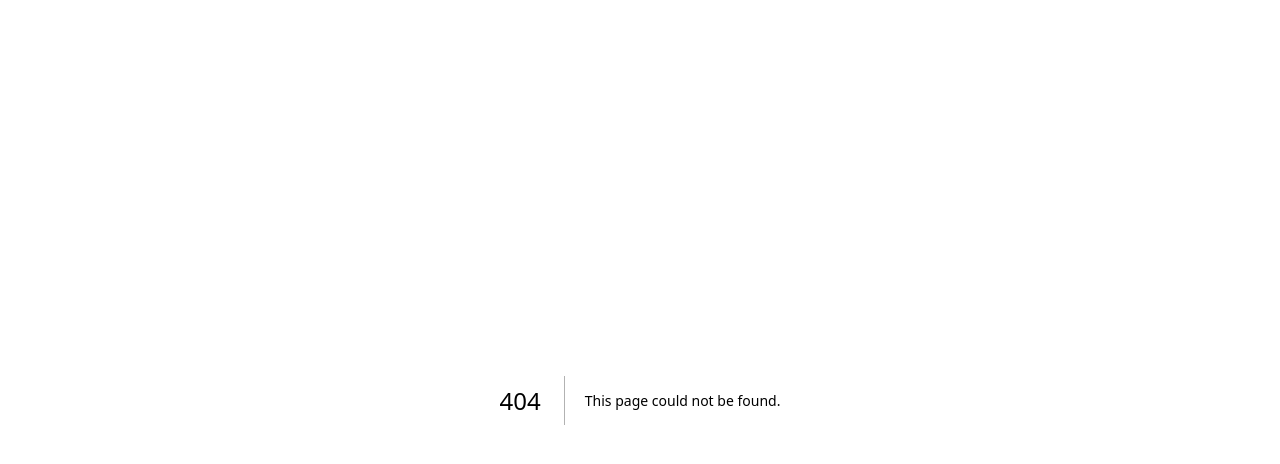
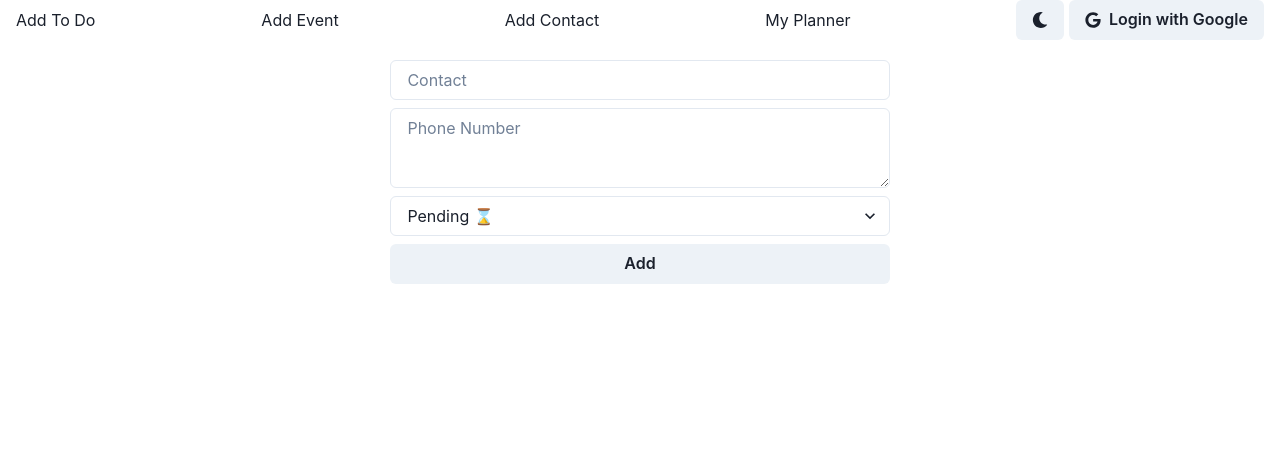
Before and after one commit to patrickhulten/planner_app, a Next.js app: page /add-contact in a window 1280 px wide. Before the commit this address had no page. Shown: the top 464 px of the page. Built offline with nearby package versions, Linux system fonts and the light colour scheme; no server answers.

Commit message:
added contacts

```diff
--- /dev/null
+++ b/api/contact.js
@@ -0,0 +1,38 @@
+import { db } from "../firebase";
+import {
+  collection,
+  addDoc,
+  updateDoc,
+  doc,
+  deleteDoc,
+} from "firebase/firestore";
+const addContact = async ({ userId, title, description, status }) => {
+  try {
+    await addDoc(collection(db, "todo"), {
+      user: userId,
+      title: title,
+      description: description,
+      status: status,
+      createdAt: new Date().getTime(),
+    });
+  } catch (err) {}
+};
+const toggleContactStatus = async ({ docId, status }) => {
+  try {
+    const todoRef = doc(db, "todo", docId);
+    await updateDoc(todoRef, {
+      status,
+    });
+  } catch (err) {
+    console.log(err);
+  }
+};
+const deleteContact = async (docId) => {
+  try {
+    const todoRef = doc(db, "todo", docId);
+    await deleteDoc(todoRef);
+  } catch (err) {
+    console.log(err);
+  }
+};
+export { addContact, toggleContactStatus, deleteContact };
--- /dev/null
+++ b/components/AddContact.jsx
@@ -0,0 +1,84 @@
+import React from "react";
+import {
+  Box,
+  Input,
+  Button,
+  Textarea,
+  Stack,
+  Select,
+  useToast,
+} from "@chakra-ui/react";
+import useAuth from "../hooks/useAuth";
+import { addContact } from "../api/contact";
+
+const AddContact = () => {
+  const [title, setTitle] = React.useState("");
+  const [description, setDescription] = React.useState("");
+  const [status, setStatus] = React.useState("pending");
+  const [isLoading, setIsLoading] = React.useState(false);
+  const toast = useToast();
+  const { isLoggedIn, user } = useAuth();
+  const handleContactCreate = async () => {
+    if (!isLoggedIn) {
+      toast({
+        title: "You must be logged in to create a contact",
+        status: "error",
+        duration: 9000,
+        isClosable: true,
+      });
+      return;
+    }
+    setIsLoading(true);
+    const todo = {
+      title,
+      description,
+      status,
+      userId: user.uid,
+    };
+    await addContact(todo);
+    setIsLoading(false);
+    setTitle("");
+    setDescription("");
+    setStatus("pending");
+    toast({ title: "Contact created successfully", status: "success" });
+  };
+  return (
+    <Box w="40%" margin={"0 auto"} display="block" mt={5}>
+      <Stack direction="column">
+        <Input
+          placeholder="Contact"
+          value={title}
+          onChange={(e) => setTitle(e.target.value)}
+        />
+        <Textarea
+          placeholder="Phone Number"
+          value={description}
+          onChange={(e) => setDescription(e.target.value)}
+        />
+        <Select value={status} onChange={(e) => setStatus(e.target.value)}>
+          <option
+            value={"pending"}
+            style={{ color: "yellow", fontWeight: "bold" }}
+          >
+            Pending ⌛
+          </option>
+          <option
+            value={"completed"}
+            style={{ color: "green", fontWeight: "bold" }}
+          >
+            Completed ✅
+          </option>
+        </Select>
+        <Button
+          onClick={() => handleContactCreate()}
+          disabled={title.length < 1 || description.length < 1 || isLoading}
+          variantColor="teal"
+          variant="solid"
+        >
+          Add
+        </Button>
+      </Stack>
+    </Box>
+  );
+};
+export default AddContact;
--- a/components/Auth.jsx
+++ b/components/Auth.jsx
@@ -39,6 +39,9 @@ const Auth = () => {
         <Link href="/add-event">Add Event</Link>
       </Box>
       <Box>
+        <Link href="/add-contact">Add Contact</Link>
+      </Box>
+      <Box>
         <Link href="/">My Planner</Link>
       </Box>
       <Box textAlign="right">
--- /dev/null
+++ b/pages/add-contact.js
@@ -0,0 +1,12 @@
+import { Container } from "@chakra-ui/react";
+import AddContact from "../components/AddContact";
+import Auth from "../components/Auth";
+
+export default function AddTodo() {
+  return (
+    <Container maxW="7xl">
+      <Auth />
+      <AddContact />
+    </Container>
+  );
+}
```
